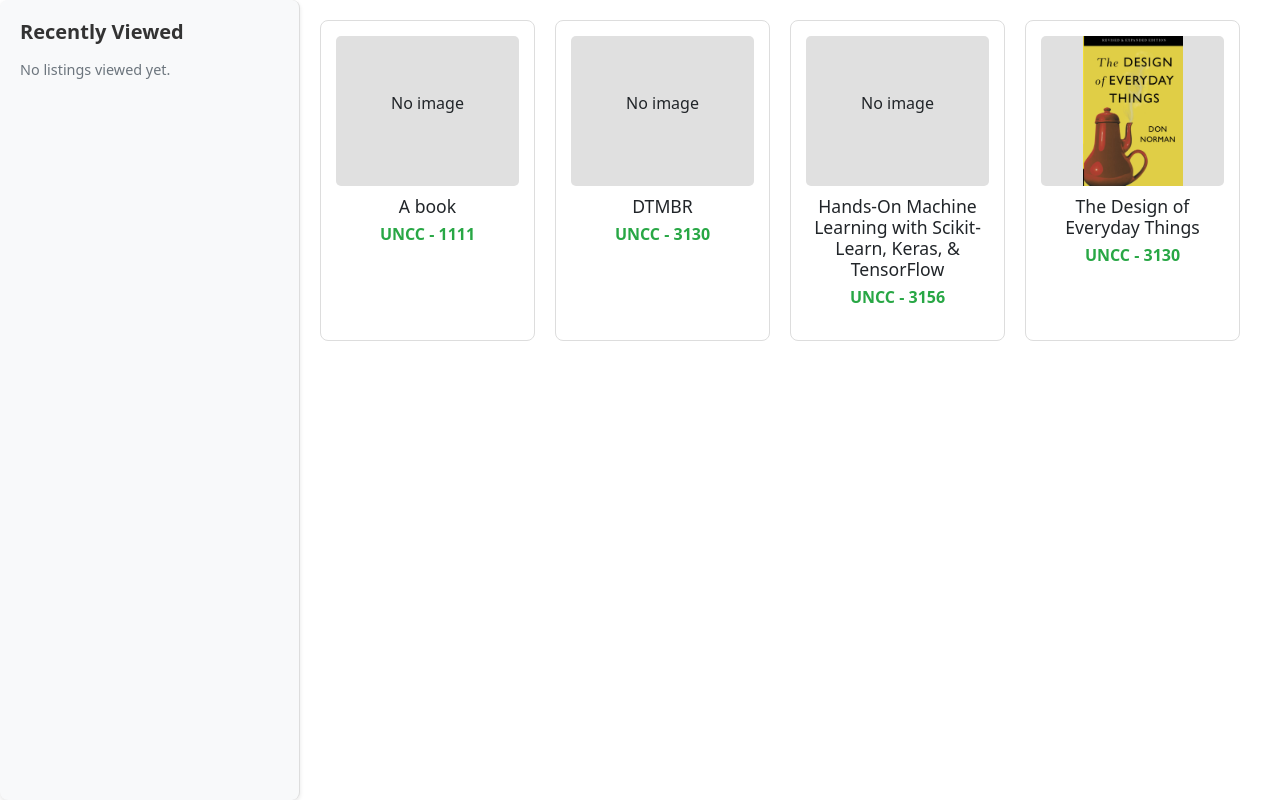
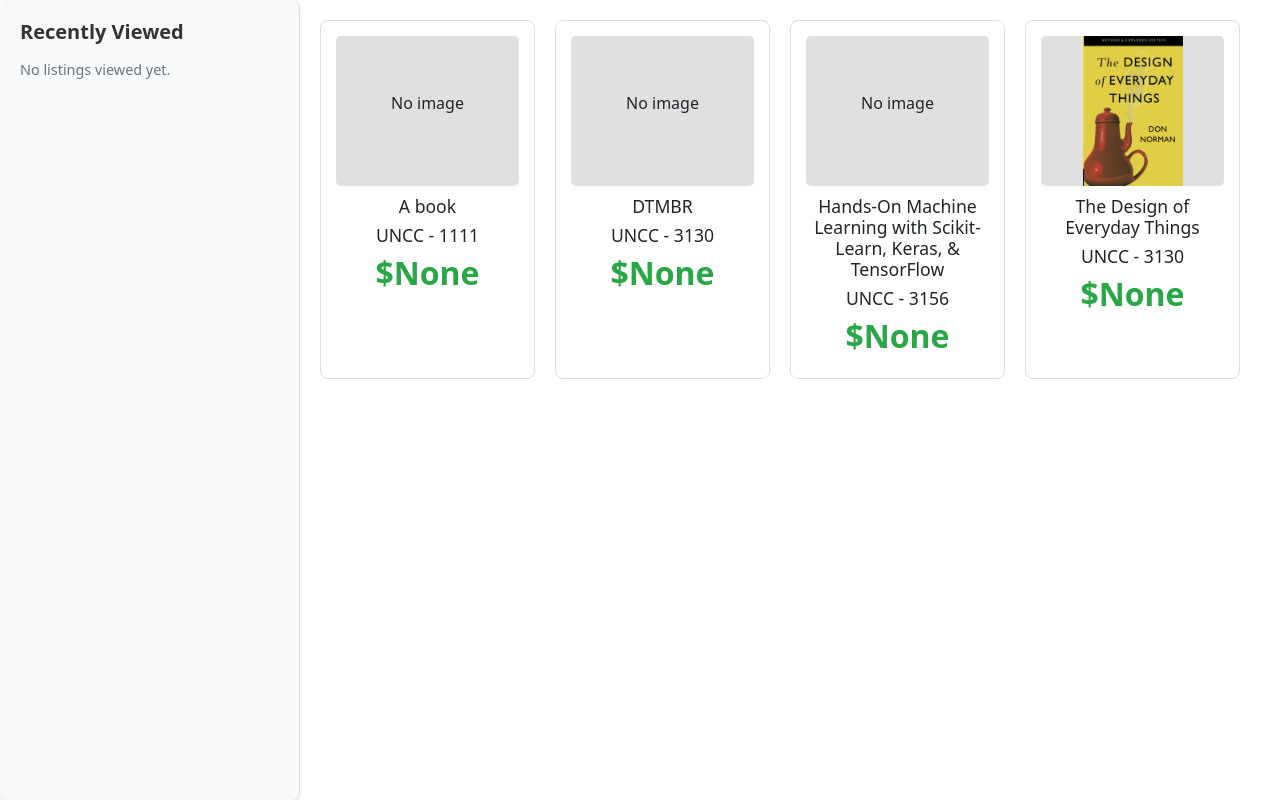
Before and after one commit to csprolesUNCC/Group_14_ITSC3155, a Django app: page / in a window 1280 px wide. Shown: the part 80-880 px from the top of the page. Run offline with Django 5.2, Linux system fonts and the light colour scheme; a user stored in the database is signed in; data comes from the database, SQL or seed files in the repository; both versions use the stored data as it was after the commit.

Commit message:
small changes to home page and main for item price and favicon

```diff
--- a/DjangoProjectFiles/main_app/templates/base/home.html
+++ b/DjangoProjectFiles/main_app/templates/base/home.html
@@ -217,7 +217,8 @@
                             {% endif %}
                         </div>
                         <h5 class="item-name">{{ item.textbook_name }}</h5>
-                        <p class="item-price">{{ item.college }} - {{ item.course }}</p>
+                        <p class="item-name">{{ item.college }} - {{ item.course }}</p>
+                        <h2 class="item-price">${{ item.price }}</h2>
                     </div>
                 {% empty %}
                     <p>No items available.</p>
--- a/DjangoProjectFiles/templates/main.html
+++ b/DjangoProjectFiles/templates/main.html
@@ -8,6 +8,7 @@
     <link rel="shortcut icon" href="{% static 'images/favicon.ico' %}" type="image/x-icon" />
     <link rel="stylesheet" href="{% static 'styles/style.css' %}" />
     <title>Textbook Name - Buy & Sell College Books</title>
+    <link rel="icon" href="{% static 'Your_paragraph_text_2.png' %}" type="image/png">
   </head>
 
   <body>
```
Also changed, not shown: DjangoProjectFiles/db.sqlite3, DjangoProjectFiles/main_app/migrations/0007_alter_profile_avatar.py (added).
